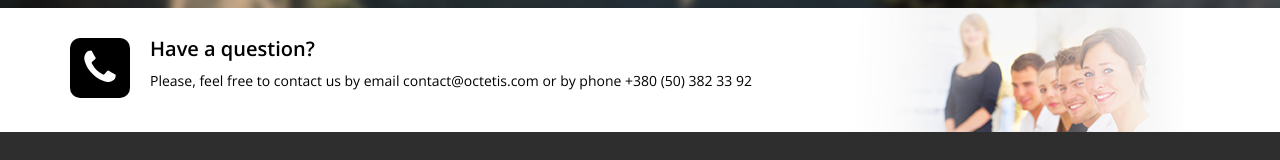
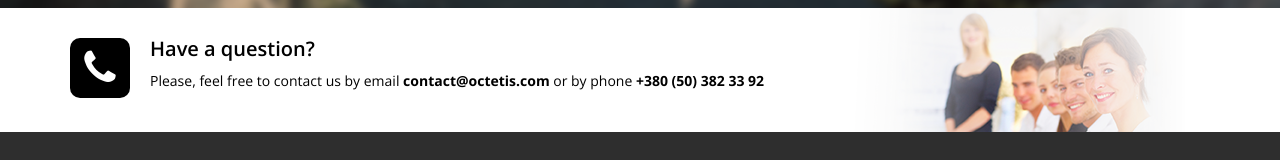
Before and after one commit to yev/octetis.com, a plain HTML site: page index.html in a window 1280 px wide. Shown: the part 4288-4448 px from the top of the page. Drawn offline with nearby package versions, Linux system fonts and the light colour scheme.

Commit message:
fix contacts

```diff
--- a/index.html
+++ b/index.html
@@ -621,7 +621,7 @@
                         </div>
                         <div class="media-body">
                             <h2>Have a question?</h2>
-                            <p>Please, feel free to contact us by email contact@octetis.com or by phone +380 (50) 382 33 92</p>
+                            <p>Please, feel free to contact us by email <b>contact@octetis.com</b> or by phone <b>+380 (50) 382 33 92</b></p>
                         </div>
                     </div>
                 </div>
```
